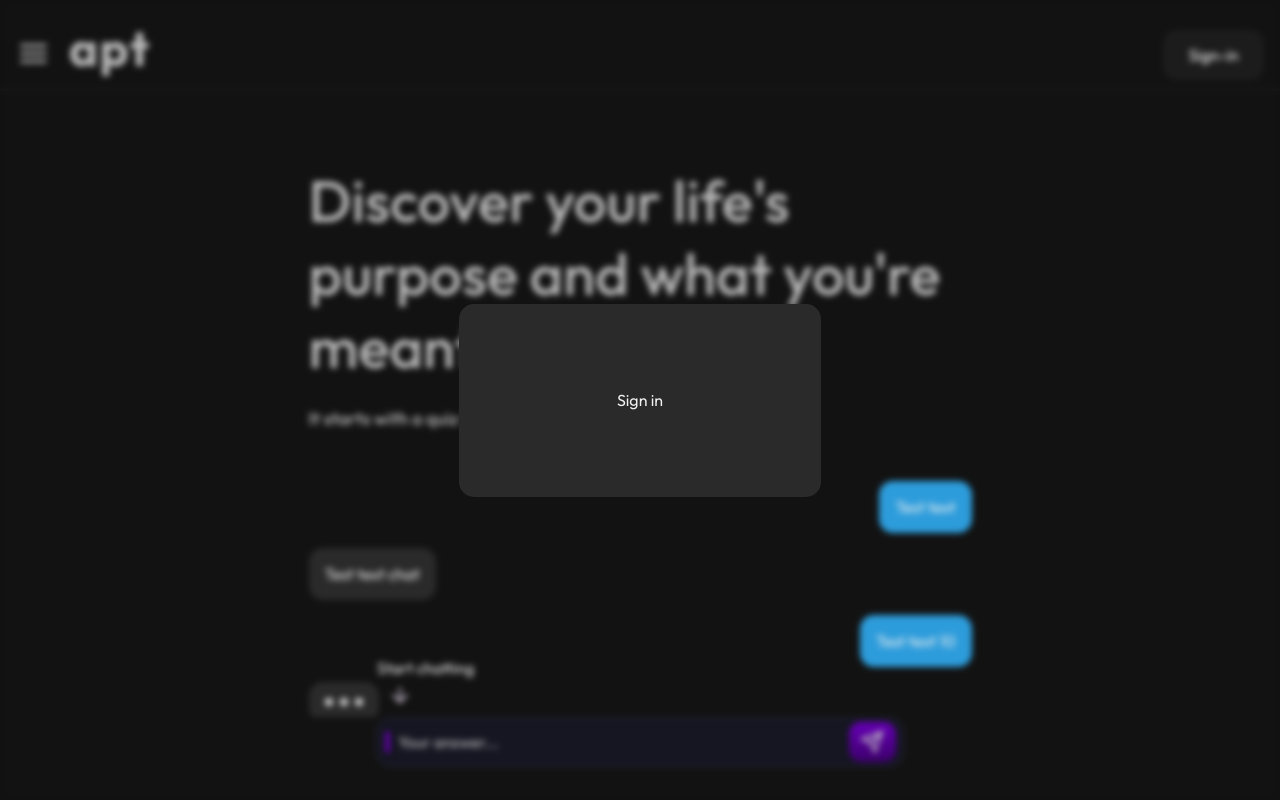
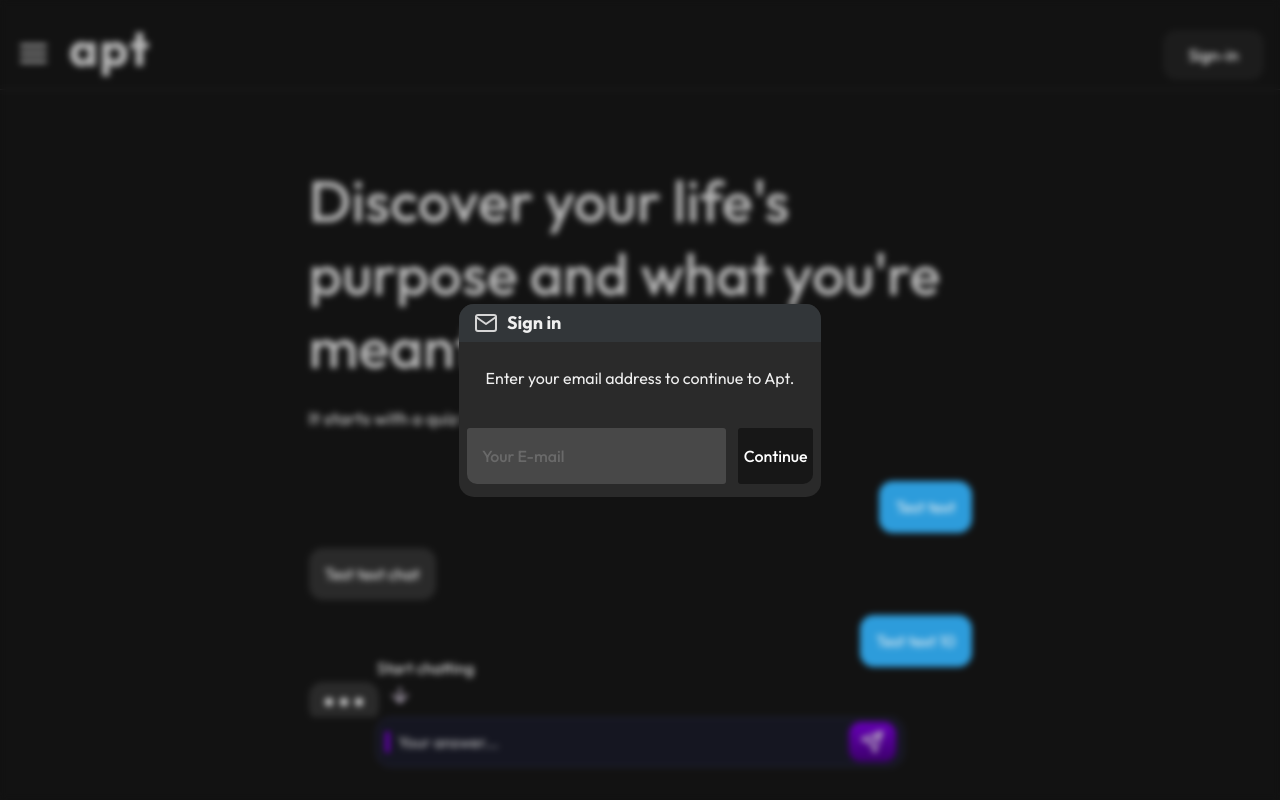
Before and after one commit to happycoder511/gpt-chatbot-frontend, a React (Create React App) app: page / in a window 1280 px wide. Both pictures are taken after a click on the element "Test text". Built offline with nearby package versions, Linux system fonts and the light colour scheme; the HTML template or start-up script is replaced by a standard one.

Commit message:
Frontend 1.4

```diff
--- a/src/components/BurgerMenu.jsx
+++ b/src/components/BurgerMenu.jsx
@@ -1,9 +1,12 @@
-import React from "react";
+import React, { useContext } from "react";
 import '../styles/burgerMenu.scss';
+import { ChatContext } from "./MainPage";
 
 const BurgerMenu = () => {
+    const { isBurgerOpen, setIsBurgerOpen } = useContext(ChatContext);
+
     return (
-        <div className="burger-container">
+        <div className="burger-container" onClick={() => setIsBurgerOpen(!isBurgerOpen)}>
             <div />
             <div />
             <div />
--- a/src/components/MainChatBody.jsx
+++ b/src/components/MainChatBody.jsx
@@ -1,16 +1,15 @@
 import React, { useContext, useEffect, useRef, useState } from "react";
 import '../styles/mainChatBody.scss';
 import { ChatContext } from "./MainPage";
-import Modal from 'react-modal';
+import SignInModal from "./SignInModal";
+import SignInModalSent from "./SignInModalSent";
 
 const MainChatBody = ({setShowInsight}) => {
-    const currentChat = useContext(ChatContext);
+    const [isSignInSentOpen, setIsSignInSentOpen] = useState(false)
+    const [isSignInModalOpen, setIsSignInModalOpen] = useState(false)
+    const [signInModalInput, setSignInModalInput] = useState('')
+    const { currentChat } = useContext(ChatContext);
     const chatLatestMessage = useRef()
-    const [isModalOpen, setIsModalOpen] = useState(false)
-    function closeModal() {
-        setIsModalOpen(false);
-    }
-
     useEffect(() => {
         chatLatestMessage.current.scrollIntoView({ behavior: "smooth" })
     }, [currentChat])
@@ -20,21 +19,13 @@ const MainChatBody = ({setShowInsight}) => {
             <div className="chat-body-container">
                 {
                     currentChat.map((data, index) => (
-                        <div key={index} className={`${data.id!=='chat' ? 'user' : 'received'}`} onClick={() => setIsModalOpen(true)}>{data.text}</div>
+                        <div key={index} className={`${data.id!=='chat' ? 'user' : 'received'}`} onClick={() => setIsSignInModalOpen(true)}>{data.text}</div>
                     ))
                 }
                 {currentChat[currentChat.length-1].id==='user' && <div className='received pending' onClick={() => setShowInsight(true)}><span /><span /><span /></div>}
             </div>
-            <Modal
-                isOpen={isModalOpen}
-                onRequestClose={closeModal}
-                overlayClassName="modal-overlay-reg"
-                className="modal-reg"
-            >
-                <div className="sign-in-modal">
-                    Sign in
-                </div>
-            </Modal>
+            <SignInModal props={{isSignInModalOpen, setIsSignInModalOpen, signInModalInput, setSignInModalInput, setIsSignInSentOpen}}/>
+            <SignInModalSent props={{isSignInSentOpen, setIsSignInSentOpen}}/>
             <div ref={chatLatestMessage}></div>
         </div>
     );
--- a/src/components/MainPage.jsx
+++ b/src/components/MainPage.jsx
@@ -9,13 +9,19 @@ export const ChatContext = createContext();
 const MainPage = () => {
     const [currentChat, setCurrentChat] = useState([{id: 'user', text: 'Test text'}, {id: 'chat', text: 'Test text chat'}, {id: 'user', text: 'Test text 10'}])
     const [input, setInput] = useState('')
+    const [isBurgerOpen, setIsBurgerOpen] = useState(false)
 
     return (
-        <ChatContext.Provider value={currentChat}>
-            <div className="main-page-container">
-                <Header />
-                <MainChatWindow />
-                <InputWindow props={{currentChat, setCurrentChat, input, setInput}}/>
+        <ChatContext.Provider value={{currentChat, isBurgerOpen, setIsBurgerOpen}}>
+            <div className="main-container">
+                <div className={`main-burger-display ${isBurgerOpen ? "" : 'main-burger-hidden'}`}>
+                    Burger
+                </div>
+                <div className="home-page-container">
+                    <Header />
+                    <MainChatWindow />
+                    <InputWindow props={{currentChat, setCurrentChat, input, setInput}}/>
+                </div>
             </div>
         </ChatContext.Provider>
     );
--- /dev/null
+++ b/src/components/SignInModal.jsx
@@ -0,0 +1,47 @@
+import React from "react";
+import Modal from 'react-modal';
+import '../styles/signInModal.scss';
+
+const SignInModal = ({props}) => {
+    function closeModal() {
+        props.setIsSignInModalOpen(false);
+    }
+
+    function sendRequest() {
+        props.setIsSignInModalOpen(false);
+        props.setIsSignInSentOpen(true)
+    }
+
+    return (
+        <Modal
+            isOpen={props.isSignInModalOpen}
+            onRequestClose={closeModal}
+            overlayClassName="modal-overlay-reg"
+            className="modal-reg"
+        >
+            <div className="sign-in-modal">
+                <div className="sign-in-modal-header">
+                    <img src="/icons/mail-icon-1.svg" lt='icon'/>
+                    <h1>Sign in</h1>
+                </div>
+                <div className="sign-in-modal-body">
+                    <p>Enter your email address to continue to Apt.</p>
+                    <form onSubmit={e => { e.preventDefault() }} className="sign-in-modal-form">
+                        <input
+                            type="email" placeholder="Your E-mail"
+                            required
+                            value={props.signInModalInput}
+                            onChange={(e) => {props.setSignInModalInput(e.target.value)}}
+                            // onKeyDown={}
+                        />
+                        <button className="sign-in-modal-button" onClick={() => sendRequest()}>
+                            Continue
+                        </button>
+                    </form>
+                </div>
+            </div>
+        </Modal>
+    );
+}
+
+export default SignInModal;
--- /dev/null
+++ b/src/components/SignInModalSent.jsx
@@ -0,0 +1,30 @@
+import React from "react";
+import Modal from 'react-modal';
+import '../styles/signInModalSent.scss';
+
+const SignInModalSent = ({props}) => {
+    function closeModal() {
+        props.setIsSignInSentOpen(false);
+    }
+
+    return (
+        <Modal
+            isOpen={props.isSignInSentOpen}
+            onRequestClose={closeModal}
+            overlayClassName="modal-overlay-send"
+            className="modal-send"
+        >
+            <div className="sign-in-modal-send">
+                <div className="sign-in-modal-header-send">
+                    <img src="/icons/mail-icon-1.svg" lt='icon'/>
+                    <h1>Check your Email</h1>
+                </div>
+                <div className="sign-in-modal-body-send">
+                    <p>We just emailed you a temporary link to sign in. Please check your inbox to continue to Apt.</p>
+                </div>
+            </div>
+        </Modal>
+    );
+}
+
+export default SignInModalSent;
--- a/src/styles/mainChatBody.scss
+++ b/src/styles/mainChatBody.scss
@@ -2,35 +2,6 @@
     display: flex;
     flex-direction: column;
     gap: 15px;
-}
-
-.modal-overlay-reg {
-    position: fixed;
-    top: 0;
-    right: 0;
-    bottom: 0;
-    left: 0;
-    display: flex;
-    justify-content: center;
-    align-items: center;
-    backdrop-filter: blur(3px);
-}
-
-.modal-reg {
-    display: flex;
-    justify-content: center;
-    outline: none;
-    background-color: #2A2A2A;
-    border-radius: 15px;
-}
-
-.sign-in-modal {
-    display: flex;
-    flex-direction: column;
-    align-items: center;
-    justify-content: center;
-    width: 362px;
-    height: 193px;
 }
 
 .user {
--- a/src/styles/mainPage.scss
+++ b/src/styles/mainPage.scss
@@ -1,5 +1,23 @@
-.main-page-container {
+.main-container {
+    display: flex;
+}
+
+.main-burger-display {
+    display: flex;
+    width: 382px;
+    background-color: #1B1B1B;
+    transition: all 0.7s ease-in-out;
+}
+
+.main-burger-hidden {
+    // display: none;
+    width: 0;
+    padding: 0;
+}
+
+.home-page-container {
     display: flex;
     flex-direction: column;
     min-height: 100vh;
+    width: 100%;
 }
--- /dev/null
+++ b/src/styles/signInModal.scss
@@ -0,0 +1,97 @@
+.modal-overlay-reg {
+    position: fixed;
+    top: 0;
+    right: 0;
+    bottom: 0;
+    left: 0;
+    display: flex;
+    justify-content: center;
+    align-items: center;
+    backdrop-filter: blur(3px);
+}
+
+.modal-reg {
+    display: flex;
+    justify-content: center;
+    outline: none;
+    background-color: #2A2A2A;
+    border-radius: 15px;
+}
+
+.sign-in-modal {
+    display: flex;
+    flex-direction: column;
+    align-items: center;
+    justify-content: flex-start;
+    width: 362px;
+    height: 193px;
+    border-radius: 15px;
+}
+
+.sign-in-modal-header {
+    display: flex;
+    justify-content: flex-start;
+    align-items: center;
+    height: 52px;
+    width: 100%;
+    background-color: #323639;
+    border-top-left-radius: 15px;
+    border-top-right-radius: 15px;
+
+    &> img {
+        margin-left: 15px;
+        margin-right: 9px;
+    }
+    &> h1 {
+        font-family: 'Outfit';
+        font-weight: 700;
+        font-size: 18px;
+        line-height: 23px;
+    }
+}
+
+.sign-in-modal-body {
+    width: 100%;
+    height: 100%;
+    display: flex;
+    flex-direction: column;
+    align-content: center;
+    justify-content: space-between;
+    padding-inline: 8px;
+    padding-bottom: 13px;
+    padding-top: 25.63px;
+
+    &> p {
+        text-align: center;
+    }
+}
+
+.sign-in-modal-form {
+    display: flex;
+    gap: 12px;
+
+    &> input {
+        background-color: #4E4E4E;
+        border-radius: 3px 3px 3px 10px;
+        height: 56px;
+        font-family: 'Outfit';
+        font-weight: 500;
+        font-size: 16px;
+        line-height: 20px;
+        color: rgba(250, 250, 250, 0.5);
+        opacity: 0.85;
+        padding-left: 14.9px;
+    }
+    &> button {
+        width: 101px;
+        height: 56px;
+        border-radius: 3px 3px 10px 3px;
+        background-color: #171717;
+        font-family: 'Outfit';
+        font-weight: 500;
+        font-size: 16px;
+        line-height: 20px;
+        text-align: center;
+        color: white;
+    }
+}
--- /dev/null
+++ b/src/styles/signInModalSent.scss
@@ -0,0 +1,65 @@
+.modal-overlay-send {
+    position: fixed;
+    top: 0;
+    right: 0;
+    bottom: 0;
+    left: 0;
+    display: flex;
+    justify-content: center;
+    align-items: center;
+    backdrop-filter: blur(3px);
+}
+
+.modal-send {
+    display: flex;
+    justify-content: center;
+    outline: none;
+    background-color: #2A2A2A;
+    border-radius: 15px;
+}
+
+.sign-in-modal-send {
+    display: flex;
+    flex-direction: column;
+    align-items: center;
+    justify-content: flex-start;
+    width: 362px;
+    height: 148px;
+    border-radius: 15px;
+}
+
+.sign-in-modal-header-send {
+    display: flex;
+    justify-content: flex-start;
+    align-items: center;
+    height: 52px;
+    width: 100%;
+    background-color: #323639;
+    border-top-left-radius: 15px;
+    border-top-right-radius: 15px;
+
+    &> img {
+        margin-left: 15px;
+        margin-right: 9px;
+    }
+    &> h1 {
+        font-family: 'Outfit';
+        font-weight: 700;
+        font-size: 18px;
+        line-height: 23px;
+    }
+}
+
+.sign-in-modal-body-send {
+    width: 100%;
+    height: 100%;
+    display: flex;
+    flex-direction: column;
+    align-content: center;
+    justify-content: center;
+    padding-inline: 8px;
+
+    &> p {
+        text-align: center;
+    }
+}
```
Also changed, not shown: public/icons/mail-icon-1.svg (added).
